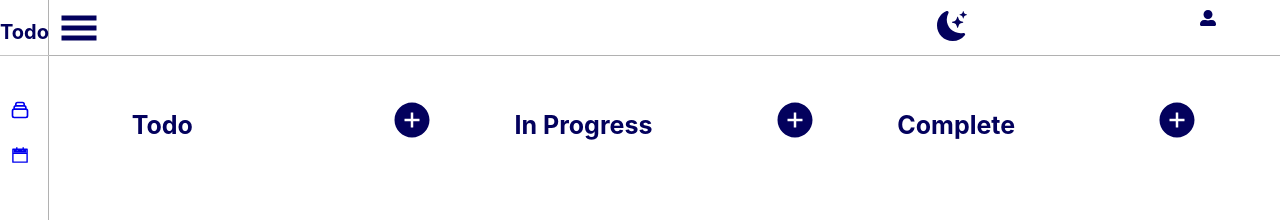
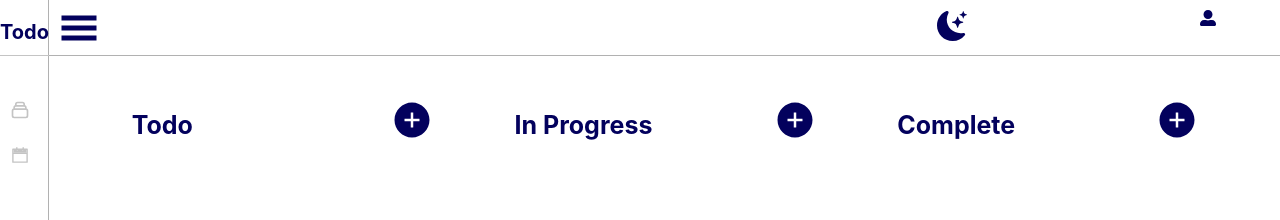
Before and after one commit to mamadou-niakate/TODO-List, a React (Create React App) app: page / in a window 1280 px wide. Shown: the top 220 px of the page. Built offline with nearby package versions, Linux system fonts and the light colour scheme.

Commit message:
manage active link colors in light + dark modes

```diff
--- a/src/App.css
+++ b/src/App.css
@@ -120,10 +120,6 @@ div.content {
   width: 60px;
 }
 
-.main-dark .sidebar-collapse-dark .sidebar-menu .sidebar-menu-item {
-  color: #fff;
-}
-
 .main-dark .sidebar-uncollapse-dark {
   background-color: #23272f;
   box-shadow: 0 0 5px 1px #343a46;
@@ -143,14 +139,19 @@ div.content {
   width: 133px;
 }
 
-.main-dark .sidebar-uncollapse-dark .sidebar-menu .sidebar-menu-item {
+/* .main-dark .sidebar-uncollapse-dark .sidebar-menu .sidebar-menu-item {
   color: #fff;
-}
+} */
 
-.main-dark .sidebar-uncollapse-dark li .sidebar-menu-item:hover {
+/* .main-dark .sidebar-uncollapse-dark li .sidebar-menu-item:hover {
   border-bottom: 2px solid #283641;
   color: #249eca;
   background-color: inherit;
+} */
+
+.main-dark .sidebar-uncollapse-dark li .sidebar-menu-item-active > * {
+  border-bottom: 2px solid #283641;
+  color: #249eca;
 }
 
 .tasksCardListInfo-dark {
--- a/src/components/Sidebar/index.css
+++ b/src/components/Sidebar/index.css
@@ -32,28 +32,24 @@
   width: 140px;
 }
 
-/* TEMPORAIRE */
-
 .sidebar-menu {
   position: fixed;
   margin-top: 80px;
 }
-/* END TEMPORAIRE */
 
 .item-collapse {
   opacity: 0;
   transition-duration: 0.4s;
-  color: #03015d;
   font-weight: 900;
   margin-left: 5px;
 }
 
 .item-uncollapse {
   opacity: 1;
-  transition: 5s ease;
   color: #c4c4c4;
   font-weight: 900;
   margin-left: 5px;
+  transition: opacity 5s ease, font-weight 5s ease, margin-left 5s ease;
 }
 
 li {
@@ -70,25 +66,28 @@ li .sidebar-menu-item {
   margin-left: -30px;
   margin-right: 10px;
   text-decoration: none;
+  color: #c4c4c4;
 }
 
-.sidebar-collapse .sidebar-menu li .sidebar-menu-item {
+.sidebar-collapse .sidebar-menu .sidebar-menu-item-active > * {
+  color: #03015d;
+}
+
+.sidebar-uncollapse .sidebar-menu .sidebar-menu-item-active > * {
+  color: #03015d;
+}
+
+/* li .sidebar-menu-item:hover {
+  border-bottom: 2px solid #0e225d;
+} */
+
+/* .sidebar-collapse .sidebar-menu li .sidebar-menu-item {
   transition: 1s ease;
   border: none;
-}
+} */
 
 h1 {
   color: #03015d;
-}
-
-li .sidebar-menu-item:hover {
-  background-color: inherit;
-  border-bottom: 2px solid #0e225d;
-  color: #249eca;
-}
-
-ul h1 {
-  margin-left: -40px;
 }
 
 .nav-link-icons {
--- a/src/components/Sidebar/index.js
+++ b/src/components/Sidebar/index.js
@@ -31,19 +31,19 @@ function Sidebar() {
     return (
         <div className={state.collapse ? "sidebar-collapse sidebar-collapse-dark" : "sidebar-uncollapse sidebar-uncollapse-dark"}>
             <h1 style={{paddingBottom:-40}}>Todo</h1>
-            {/* <hr/> */}
+
             <ul className="sidebar-menu">
                 {navLinks.map((item) => {
                     const { id, Icon, label, link } = item;
                     return (
                         <li key={id} onClick={() => handleActiveItem(label)}>
-                            <Link className="sidebar-menu-item" to={link}>
+                            <Link
+                                className={`sidebar-menu-item ${label === activeItem ? 'sidebar-menu-item-active' : 'sidebar-menu-item-inactive'}`}
+                                to={link}
+                            >
                                 <p className={state.collapse && "nav-link-icons-collapse"}>{Icon}</p>
-                                <p
-                                    className={state.collapse ? "item-collapse" : "item-uncollapse"}
-                                    style={label === activeItem ? {color: "#03015d"} : {}}
-                                >
-                                        { label }
+                                <p className={state.collapse ? "item-collapse" : "item-uncollapse"}>
+                                    { label }
                                 </p>
                             </Link>
                         </li>
```
